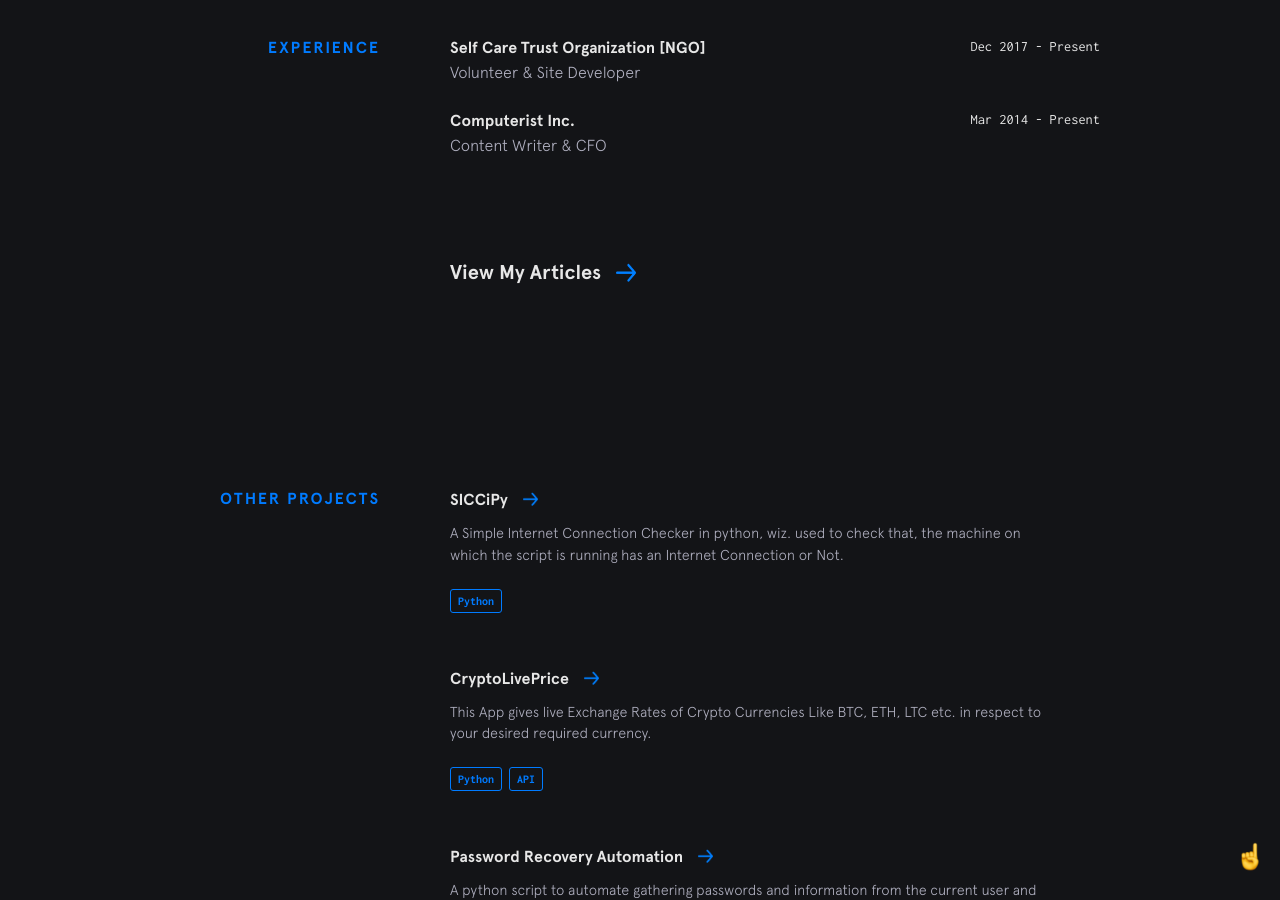
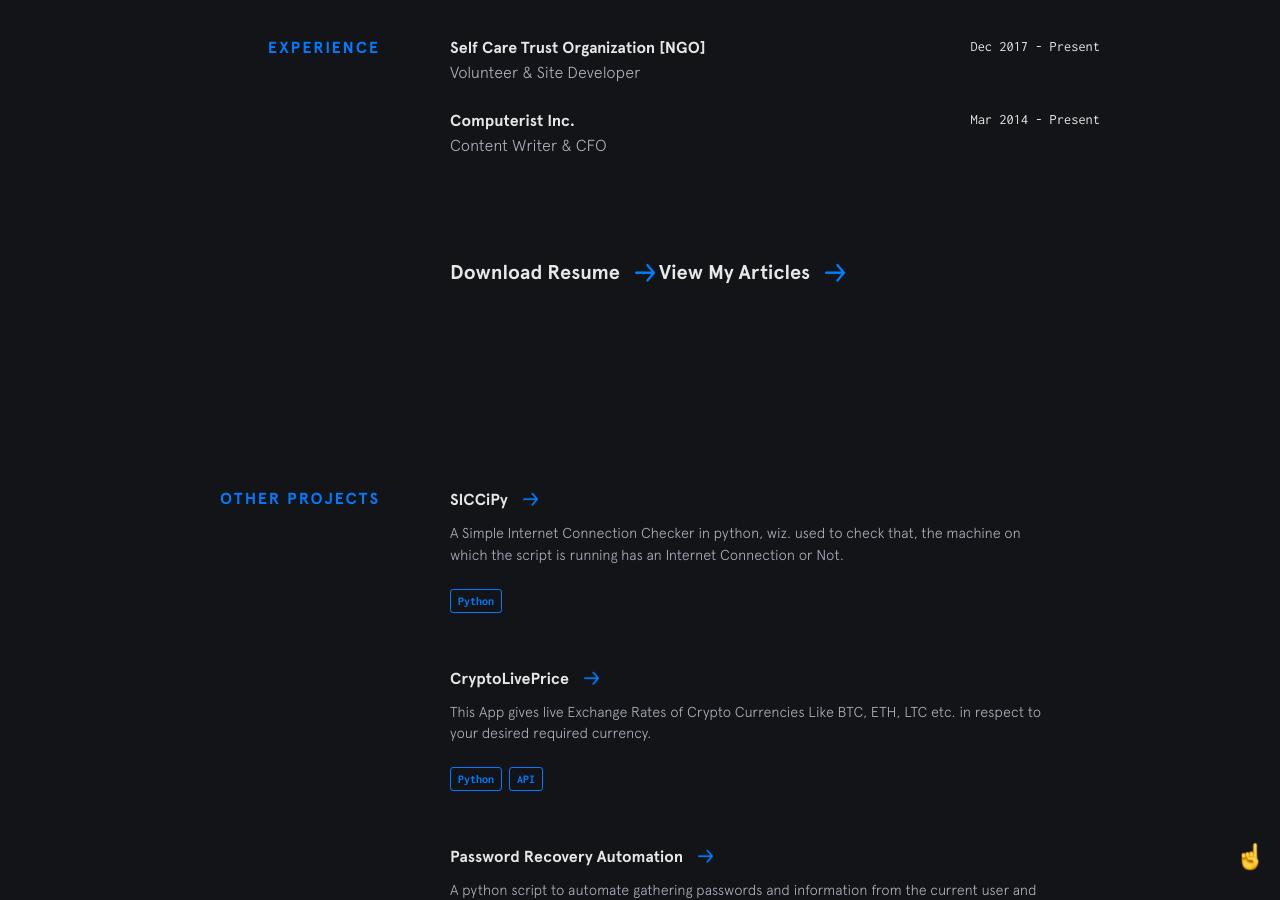
Before and after one commit to dishantrathi/dishantrathi.github.io, a Jekyll site: the page built from index.html, in a window 1280 px wide and 900 px high, scrolled down 1931 px. Built offline with Jekyll 4.4.1, drawn with Linux system fonts in a browser that asks for light colours; nearby versions of some CDN libraries.

Commit message:
Resume Update

```diff
--- a/_includes/experience.html
+++ b/_includes/experience.html
@@ -12,7 +12,7 @@
       </div>
       {% endfor %}
     </div>
-
+    <a href="https://github.com/dishantrathi/dishantrathi.github.io/raw/master/Resume.pdf" target="_blank" class="arrow-link">Download Resume</a>
     <a href="https://medium.com/@dishantrathi" target="_blank" class="arrow-link">View My Articles</a>
   </div>
 </section>
```
